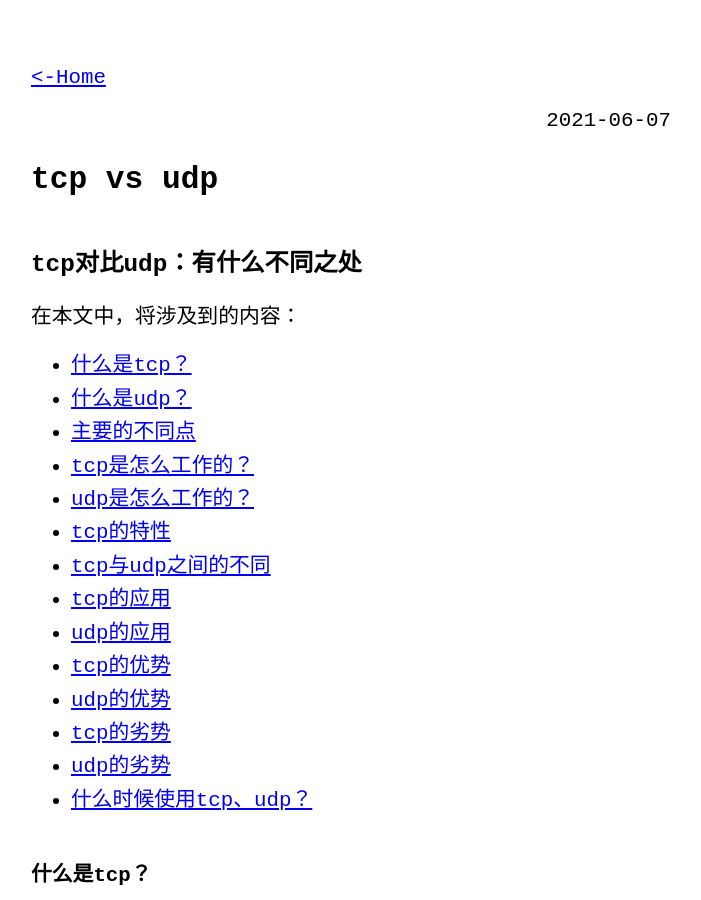
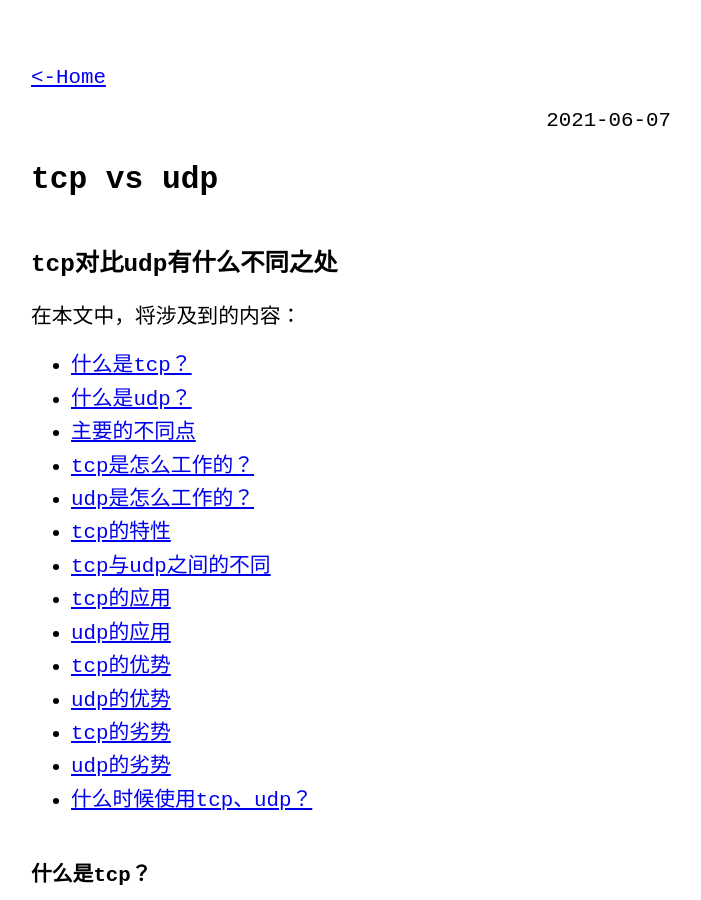
Before and after one commit to kvsur/kvsur.github.io, a Jekyll site: the page built from _posts/2021-06-07-network-TCPvsUPD.md, in a window 1280 px wide and 900 px high. Shown: the whole window, without its empty margins (289-990 px from the left). Built offline with Jekyll 4.4.1, drawn with Linux system fonts in a browser that asks for light colours.

```diff
--- a/_posts/2021-06-07-network-TCPvsUPD.md
+++ b/_posts/2021-06-07-network-TCPvsUPD.md
@@ -4,7 +4,7 @@ title: "tcp vs udp"
 category: network
 ---
 
-###  tcp对比udp：有什么不同之处
+###  tcp对比udp有什么不同之处
 
 在本文中，将涉及到的内容：
 
@@ -24,19 +24,19 @@ category: network
 - [什么时候使用tcp、udp？](#什么时候使用tcp、udp？)
 
 #### 什么是tcp？
-[回到顶部](#tcp对比udp：有什么不同之处)
+[回到顶部](#tcp对比udp有什么不同之处)
 
 tcp/IP 决定指定的计算机如何连接网络并且如何在这之间进行数据的传输；能在多个计算机连接网络间创建虚拟网络；
 tcp/IP 代表的是 Transmission Control Protocol/Internet Protocol，是一种为了在端对端提供可靠字节流传输而设计的网络协议；
 
 #### 什么是udp？
-[回到顶部](#tcp对比udp：有什么不同之处)
+[回到顶部](#tcp对比udp有什么不同之处)
 
 udp 是一种面向数据报文的协议；udp用于传播或组播类型的网络传输；udp的全称是 User Datagram Protocol （用户数据报协议，数据报是与分组交换网络相关联的传输单元）；
 udp协议的工作方式几乎与tcp相似，不同的是udp摒弃了所有的错误检测，来回间的通信信息以及可交付性；
 
 #### 主要不同点：
-[回到顶部](#tcp对比udp：有什么不同之处)
+[回到顶部](#tcp对比udp有什么不同之处)
 
 > - tcp是一种面向连接的协议，然而udp是一种无连接协议；
 > - tcp 协议相对于udp协议传输速度稍慢一些；
@@ -46,17 +46,17 @@ udp协议的工作方式几乎与tcp相似，不同的是udp摒弃了所有的
 > - tcp 是一种重量级的传输协议，udp是轻量级的协议；
 
 #### tcp是怎么工作的？
-[回到顶部](#tcp对比udp：有什么不同之处)
+[回到顶部](#tcp对比udp有什么不同之处)
 
 tcp建立连接需要有三次握手机制，三次握手是一个发起和确认连接的过程；一旦连接建立之后，数据便开始传输；当传输过程完成之后，通过关闭建立好的虚拟线路来终止连接；
 
 #### udp是怎么工作的？
-[回到顶部](#tcp对比udp：有什么不同之处)
+[回到顶部](#tcp对比udp有什么不同之处)
 
 udp采用一种简单的传输方式，没有隐含的握手机制用来对数据传输进行排序、保证可靠性和完整性；同时为了避免在网络接口中增加开销，udp默认错误检测以及纠正行为不重要，或者让其在程序中自行处理；udp也兼容数据包的广播(broadcast)和组播(multicasting)；
 
 #### tcp与udp的特性
-[回到顶部](#tcp对比udp：有什么不同之处)
+[回到顶部](#tcp对比udp有什么不同之处)
 
 tcp：
 - 需要发送确认（ACK）；
@@ -72,7 +72,7 @@ udp：
 - 允许小型事务处理(如：DNS 查找)；
 
 #### tcp与udp之间的不同
-[回到顶部](#tcp对比udp：有什么不同之处)
+[回到顶部](#tcp对比udp有什么不同之处)
 
 |tcp                                                                    |udp|
 |:--:                                                                   |:--:|
@@ -88,22 +88,22 @@ udp：
 |tcp提供了广泛的错误检测机制，进行数据流的控制和确认（ACK）                       |udp只有一个用来统计数据包总数的错误检测机制|
 
 #### tcp的应用
-[回到顶部](#tcp对比udp：有什么不同之处)
+[回到顶部](#tcp对比udp有什么不同之处)
 
 #### udp的应用
-[回到顶部](#tcp对比udp：有什么不同之处)
+[回到顶部](#tcp对比udp有什么不同之处)
 
 #### tcp的优势
-[回到顶部](#tcp对比udp：有什么不同之处)
+[回到顶部](#tcp对比udp有什么不同之处)
 
 #### udp的优势
-[回到顶部](#tcp对比udp：有什么不同之处)
+[回到顶部](#tcp对比udp有什么不同之处)
 
 #### tcp的劣势
-[回到顶部](#tcp对比udp：有什么不同之处)
+[回到顶部](#tcp对比udp有什么不同之处)
 
 #### udp的劣势
-[回到顶部](#tcp对比udp：有什么不同之处)
+[回到顶部](#tcp对比udp有什么不同之处)
 
 #### 什么时候使用tcp、udp？
-[回到顶部](#tcp对比udp：有什么不同之处)
+[回到顶部](#tcp对比udp有什么不同之处)
```
